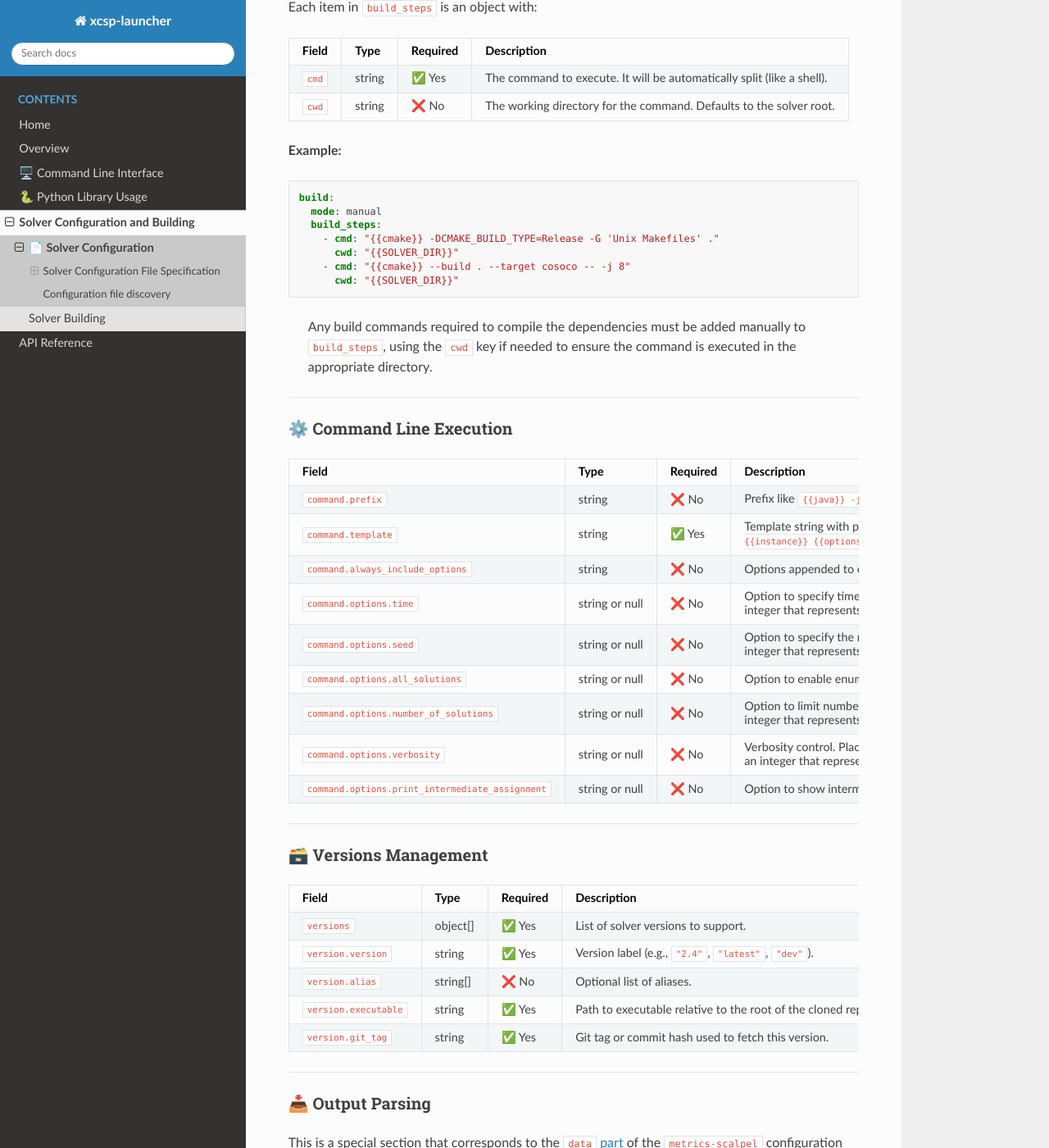
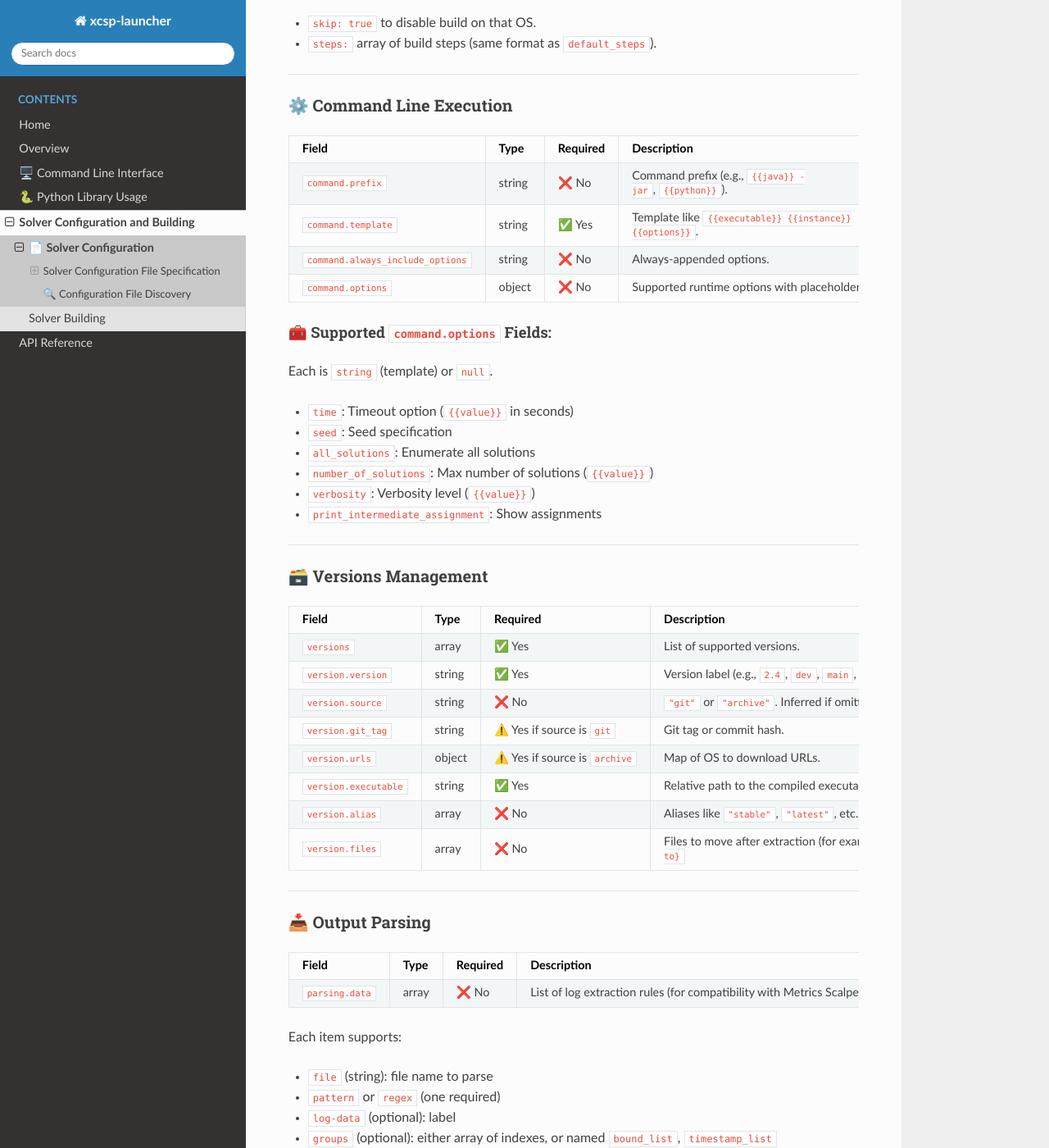
Before and after one commit to CPToolset/XCSP-Launcher, a Sphinx documentation site: the page built from docs/solver_configuration.md, in a window 1280 px wide and 1400 px high, scrolled down 1963 px. Shown: the whole window at 82% size. Built offline with Sphinx 7.4.7 and the Read the Docs theme 3.1.0, drawn with Linux system fonts in a browser that asks for light colours; some of the changed text lies outside the part shown.

Commit message:
docs(docs/solver_configuration.md): Updates the documentation about solver configuration

````diff
--- a/docs/solver_configuration.md
+++ b/docs/solver_configuration.md
@@ -1,176 +1,173 @@
 # 📄 Solver Configuration
-
 
 ## Solver Configuration File Specification
 
-This section describes the structure of *solver configuraiton* files used by **XCSP Launcher** to register, build, and run solvers.
+This section describes the structure of *solver configuration* files used by **XCSP Launcher** to register, build, and run solvers.
 
-The extension of the file can be one of these extensions:
+Supported file extensions:
 
-- `.xsc.yaml`
-- `.xsc`
-- `.solver.yaml`
-- `.solver`
-- `.xsc.yml`
-- `.solver.yml`
+* `.xsc.yaml`
+* `.xsc.yml`
+* `.xsc`
+* `.solver.yaml`
+* `.solver.yml`
+* `.solver`
 
-> A JSON Schema for validating solver configuration files is available at: [https://github.com/crillab/metrics-solvers/blob/main/.solver.schema.json](https://github.com/crillab/metrics-solvers/blob/main/.solver.schema.json)
+> A JSON Schema for validating solver configuration files is available at:
+> [https://github.com/crillab/metrics-solvers/blob/main/.solver.schema.json](https://github.com/crillab/metrics-solvers/blob/main/.solver.schema.json)
 
 ---
 
 ### 🧩 General Information
 
-| Field        | Type    | Required | Description                                                                 |
-|--------------|---------|----------|-----------------------------------------------------------------------------|
-| `name`       | string  | ✅ Yes   | Human-readable name of the solver.                                          |
-| `id`         | string  | ✅ Yes   | Unique identifier (Java-like package name recommended).                     |
-| `description`| string  | ❌ No    | Short description of the solver.                                            |
-| `git` | string | ⚠️ Yes (if path is not provided) | Git repository URL of the solver. Must not be used together with path. |
-| `path` | string | ⚠️ Yes (if git is not provided) | Local path to a solver already available on disk. Must not be used together with git. |
-| `language`   | string  | ✅ Yes   | Programming language (e.g., `java`, `cpp`, `rust`, `python`, etc.).         |
-| `tags`       | string[]| ❌ No    | Tags like `cp`, `cop`, `integer`, `scheduling`...                           |
-| `system`     | string or string[] | ✅ Yes | List of compatible OS (`Linux`, `Windows`, `macOS`) or `"all"`.             |
-
+| Field         | Type                       | Required                        | Description                                                                    |
+| ------------- | -------------------------- | ------------------------------- | ------------------------------------------------------------------------------ |
+| `name`        | string                     | ✅ Yes                           | Human-readable name of the solver.                                             |
+| `id`          | string                     | ✅ Yes                           | Unique identifier (Java-like package name recommended).                        |
+| `description` | string                     | ❌ No                            | Short description of the solver.                                               |
+| `website`     | string (URL)               | ❌ No                            | Official website for the solver.                                               |
+| `git`         | string (URL)               | ⚠️ Yes (if `path` not provided) | Git repository URL. Cannot be used with `path`.                                |
+| `path`        | string                     | ⚠️ Yes (if `git` not provided)  | Local path to an already available solver. Cannot be used with `git`.          |
+| `language`    | string                     | ✅ Yes                           | Programming language (`java`, `cpp`, `rust`, `python`, etc.).                  |
+| `tags`        | array of strings           | ❌ No                            | Tags such as `cp`, `cop`, `integer`, `scheduling`.                             |
+| `system`      | string or array of strings | ❌ No                            | Compatible OS list (`Linux`, `Windows`, `macOS`) or `"all"`. Default: `"all"`. |
 
 ---
 
 ### 🛠️ Build Instructions
 
-| Field                 | Type                | Required                                 | Description                                                                                                     | Default |
-| --------------------- | ------------------- | ---------------------------------------- | --------------------------------------------------------------------------------------------------------------- | ------- |
-| `build.mode`          | string              | ✅ Yes                                    | Must be `"manual"` or `"auto"`.                                                                                 | -       |
-| `build.dependencies`  | object\[]           | ❌ No                                     | List of Git repositories to clone before running the build steps. Each item can optionally specify a directory. | -       |
-| `build.build_command` | string or string\[] | ⚠️ Yes if `build_steps` is not defined   | Simple shell command(s) to compile the solver. Can be a single string or a list of strings.                     |         |
-| `build.build_steps`   | object\[]           | ⚠️ Yes if `build_command` is not defined | Structured list of build steps (preferred format). Each step has a `cmd` and an optional `cwd`.                 |         |
+| Field                 | Type                 | Required                               | Description                                                         |
+| --------------------- | -------------------- | -------------------------------------- | ------------------------------------------------------------------- |
+| `build.mode`          | string               | ✅ Yes                                  | Either `"manual"` or `"auto"`.                                      |
+| `build.default_steps` | array of objects     | ⚠️ Yes if `per_os` not provided        | List of generic build steps.                                        |
+| `build.per_os`        | object (by platform) | ⚠️ Yes if `default_steps` not provided | OS-specific build steps or skip instructions.                       |
+| `build.dependencies`  | array of objects     | ❌ No                                   | External dependencies (Git or archive) to download before building. |
 
-If `build.build_steps` is used, it takes precedence over `build.build_command`. Each step in `build_steps` is executed individually with proper error handling and without invoking a shell directly.
+#### 🔗 Dependencies Structure
 
-#### 🔗 `dependencies` Structure
+Each dependency supports:
 
-Each dependency is an object with:
+| Field | Type   | Required | Description                                                         |
+| ----- | ------ | -------- | ------------------------------------------------------------------- |
+| `git` | string | ❌ No     | Git repository URL.                                                 |
+| `url` | string | ❌ No     | Direct download URL (e.g., zip, tar.gz).                            |
+| `dir` | string | ✅ Yes    | Directory where the dependency is installed (relative or absolute). |
 
-| Field | Type         | Required | Description                                                                               |
-| ----- | ------------ | -------- |-------------------------------------------------------------------------------------------|
-| `git` | string (URL) | ✅ Yes    | URL of the Git repository to clone.                                                       |
-| `dir` | string       | ❌ No     | Directory to clone into (relative or absolute). Defaults to `{{SOLVER_DIR}}/../../deps/`. |
+> Either `git` or `url` **must** be provided.
 
-**Example:**
+#### 🔨 Build Step Structure
 
-```yaml
-build:
-  mode: manual
-  dependencies:
-    - git: https://github.com/xcsp3team/XCSP3-CPP-Parser.git
-      dir: "{{SOLVER_DIR}}/../XCSP3-CPP-Parser"
-```
+Each step contains:
 
-This ensures that required external repositories are available before building the solver.
+| Field | Type   | Required | Description                                                 |
+| ----- | ------ | -------- | ----------------------------------------------------------- |
+| `cmd` | string | ✅ Yes    | Command to execute. Templated and auto-split.               |
+| `cwd` | string | ❌ No     | Working directory for the command. Defaults to solver root. |
 
-> By default, dependencies are cloned into `{{SOLVER_DIR}}/../../deps/` unless a specific `dir` is provided.
+#### 🔁 OS-specific Builds (`per_os`)
 
-#### 🔨 `build_steps` Structure
+Each platform (`linux`, `windows`, `macos`) can contain:
 
-Each item in `build_steps` is an object with:
-
-| Field | Type   | Required | Description                                                            |
-| ----- | ------ | -------- | ---------------------------------------------------------------------- |
-| `cmd` | string | ✅ Yes    | The command to execute. It will be automatically split (like a shell). |
-| `cwd` | string | ❌ No     | The working directory for the command. Defaults to the solver root.    |
-
-**Example:**
-
-```yaml
-build:
-  mode: manual
-  build_steps:
-    - cmd: "{{cmake}} -DCMAKE_BUILD_TYPE=Release -G 'Unix Makefiles' ."
-      cwd: "{{SOLVER_DIR}}"
-    - cmd: "{{cmake}} --build . --target cosoco -- -j 8"
-      cwd: "{{SOLVER_DIR}}"
-```
-
-> Any build commands required to compile the dependencies must be added manually to `build_steps`, using the `cwd` key if needed to ensure the command is executed in the appropriate directory.
+* `skip: true` to disable build on that OS.
+* `steps:` array of build steps (same format as `default_steps`).
 
 ---
 
 ### ⚙️ Command Line Execution
 
-| Field                         | Type               | Required | Description                                                                                              | Default |
-|-------------------------------|--------------------|----------|----------------------------------------------------------------------------------------------------------|---------|
-| `command.prefix`              | string             | ❌ No    | Prefix like `{{java}} -jar`, `{{python}}`.                                                               | ""      |
-| `command.template`            | string             | ✅ Yes   | Template string with placeholders like `{{executable}} {{instance}} {{options}}`.                        | -       |
-| `command.always_include_options` | string          | ❌ No    | Options appended to every call.                                                            | ""      |
-| `command.options.time`        | string or null     | ❌ No    | Option to specify timeout in seconds. Placeholder: `{{value}}` integer that represents the time in seconds.                                          | null    |
-| `command.options.seed`        | string or null     | ❌ No    | Option to specify the random seed.  Placeholder: `{{value}}` integer that represents the seed                                                                    | null    |
-| `command.options.all_solutions` | string or null   | ❌ No    | Option to enable enumeration of all solutions.                                                           | null    |
-| `command.options.number_of_solutions` | string or null | ❌ No | Option to limit number of solutions. Placeholder: `{{value}}` integer that represents the maximum number of solution.                                           | null    |
-| `command.options.verbosity`   | string or null     | ❌ No    | Verbosity control. Placeholder: `{{value}}` an integer that represents the level.                                                                                     | null    |
-| `command.options.print_intermediate_assignment` | string or null | ❌ No | Option to show intermediate assignment.                                                        | null    |
+| Field                            | Type   | Required | Description                                              |
+| -------------------------------- | ------ | -------- | -------------------------------------------------------- |
+| `command.prefix`                 | string | ❌ No     | Command prefix (e.g., `{{java}} -jar`, `{{python}}`).    |
+| `command.template`               | string | ✅ Yes    | Template like `{{executable}} {{instance}} {{options}}`. |
+| `command.always_include_options` | string | ❌ No     | Always-appended options.                                 |
+| `command.options`                | object | ❌ No     | Supported runtime options with placeholders.             |
+
+#### 🧰 Supported `command.options` Fields:
+
+Each is `string` (template) or `null`.
+
+* `time`: Timeout option (`{{value}}` in seconds)
+* `seed`: Seed specification
+* `all_solutions`: Enumerate all solutions
+* `number_of_solutions`: Max number of solutions (`{{value}}`)
+* `verbosity`: Verbosity level (`{{value}}`)
+* `print_intermediate_assignment`: Show assignments
 
 ---
 
 ### 🗃️ Versions Management
 
-| Field               | Type     | Required | Description                                                          |
-|---------------------|----------|----------|----------------------------------------------------------------------|
-| `versions`          | object[] | ✅ Yes   | List of solver versions to support.                                 |
-| `version.version`   | string   | ✅ Yes   | Version label (e.g., `"2.4"`, `"latest"`, `"dev"`).                 |
-| `version.alias`     | string[] | ❌ No    | Optional list of aliases.                                           |
-| `version.executable`| string   | ✅ Yes   | Path to executable relative to the root of the cloned repo.         |
-| `version.git_tag`   | string   | ✅ Yes   | Git tag or commit hash used to fetch this version.                  |
+| Field                | Type   | Required                      | Description                                                                                                  |
+| -------------------- | ------ | ----------------------------- |--------------------------------------------------------------------------------------------------------------|
+| `versions`           | array  | ✅ Yes                         | List of supported versions.                                                                                  |
+| `version.version`    | string | ✅ Yes                         | Version label (e.g., `2.4`, `dev`, `main`, `3.8#7`, `4.10.18`).                                              |
+| `version.source`     | string | ❌ No                          | `"git"` or `"archive"`. Inferred if omitted.                                                                 |
+| `version.git_tag`    | string | ⚠️ Yes if source is `git`     | Git tag or commit hash.                                                                                      |
+| `version.urls`       | object | ⚠️ Yes if source is `archive` | Map of OS to download URLs.                                                                                  |
+| `version.executable` | string | ✅ Yes                         | Relative path to the compiled executable.                                                                    |
+| `version.alias`      | array  | ❌ No                          | Aliases like `"stable"`, `"latest"`, etc.                                                                    |
+| `version.files`      | array  | ❌ No                          | Files to move after extraction (for example from source directory to bin directory). Each item: `{from, to}` |
 
 ---
 
 ### 📥 Output Parsing
 
-This is a special section that corresponds to the [`data` part](https://metrics.readthedocs.io/en/latest/scalpel-config.html#description-of-the-data-to-extract) of the `metrics-scalpel` configuration file.
+| Field          | Type  | Required | Description                                                            |
+| -------------- | ----- | -------- |------------------------------------------------------------------------|
+| `parsing.data` | array | ❌ No     | List of log extraction rules (for compatibility with Metrics Scalpel). |
 
-| Field           | Type       | Required | Description                                                                 |
-|------------------|------------|----------|-----------------------------------------------------------------------------|
-| `parsing.data`   | object[]   | ❌ No   | Extraction rules to interpret the solver output.                           |
+Each item supports:
 
+* `file` (string): file name to parse
+* `pattern` or `regex` (one required)
+* `log-data` (optional): label
+* `groups` (optional): either array of indexes, or named `bound_list`, `timestamp_list`
 
 ---
 
-### 🔁 Available Placeholders (updated)
+### 🧩 Placeholders
 
-You can use the following placeholders in `command.template`, `build.build_command`, and `build.build_steps`:
+These can be used in `cmd`, `cwd`, `template`, and any string field:
 
-| Placeholder      | Description                                                  |
-|------------------|--------------------------------------------------------------|
-| `{{solver_dir}}` | Absolute path to the solver source directory.                |
-| `{{executable}}` | Path to the compiled executable.                             |
-| `{{instance}}`   | Path to the XCSP3 instance.                                  |
-| `{{options}}`    | All generated options passed to the solver.                  |
-| `{{java}}`       | Full path to the system Java binary (`/usr/bin/java`, etc.). |
-| `{{python}}`     | Full path to the Python interpreter.                         |
-| `{{cmake}}`      | Full path to cmake, usually resolved automatically.          |
-| `{{bash}}`       | Full path to bash interpreter.                               |
+| Placeholder      | Description                              |
+|------------------|------------------------------------------|
+| `{{solver_dir}}` | Absolute path to solver source directory |
+| `{{bin_dir}}`    | Absolute path to solver bin directory    |
+| `{{executable}}` | Compiled binary path                     |
+| `{{instance}}`   | XCSP3 instance file path                 |
+| `{{options}}`    | All generated options to be appended     |
+| `{{java}}`       | Java binary path                         |
+| `{{python}}`     | Python binary path                       |
+| `{{cmake}}`      | CMake binary path                        |
+| `{{bash}}`       | Bash binary path                         |
 
-
-> Placeholders are case-insensitive and can be written using any casing, such as {{bash}}, {{BASH}}, or {{BaSh}}.
-
+> Placeholders are case-insensitive (`{{BASH}}`, `{{BaSh}}` work too).
 
 ---
 
 ### 📌 Notes
 
-- Fields like `command.options` support `null` when the option is not applicable.
-- If `system` is omitted or set to `"all"`, the solver is assumed compatible with all operating systems.
-- It is strongly recommended to define at least one version with alias `"latest"`.
+* You should define a version with alias `"latest"`. If omitted, the launcher will automatically use semantic version sorting to infer the latest version.
+* `system: "all"` means the solver supports all platforms.
+* The `build.dependencies` section supports both Git and direct URL downloads.
+* When downloading archives, the launcher ensures extracted content is flattened (i.e., removes redundant directory nesting).
 
 ---
 
-## Configuration file discovery
+## 🔍 Configuration File Discovery
 
-By default, solver configuration files are searched in two locations:
+Solver configuration files are searched in:
 
-* **System configuration directory**, typically `/usr/share/xcsp-launcher/configs` on Linux.
-* **User configuration directory**, typically `~/.config/xcsp-launcher/solvers` on Linux.
+* **System directory**: `/usr/share/xcsp-launcher/configs`
+* **User directory**: `~/.config/xcsp-launcher/solvers`
 
-Whenever a solver is installed, the launcher updates a **cache file** to speed up lookup. This file is stored in the user cache directory, for example: `~/.cache/xcsp-launcher/solver_cache.json`.
+A **cache file** is automatically maintained at:
 
-To display all paths and directories used by your current `xcsp-launcher` installation, run:
+```bash
+~/.cache/xcsp-launcher/solver_cache.json
+```
+
+To inspect all resolved paths used by XCSP Launcher:
 
 ```bash
 xcsp --info
````
